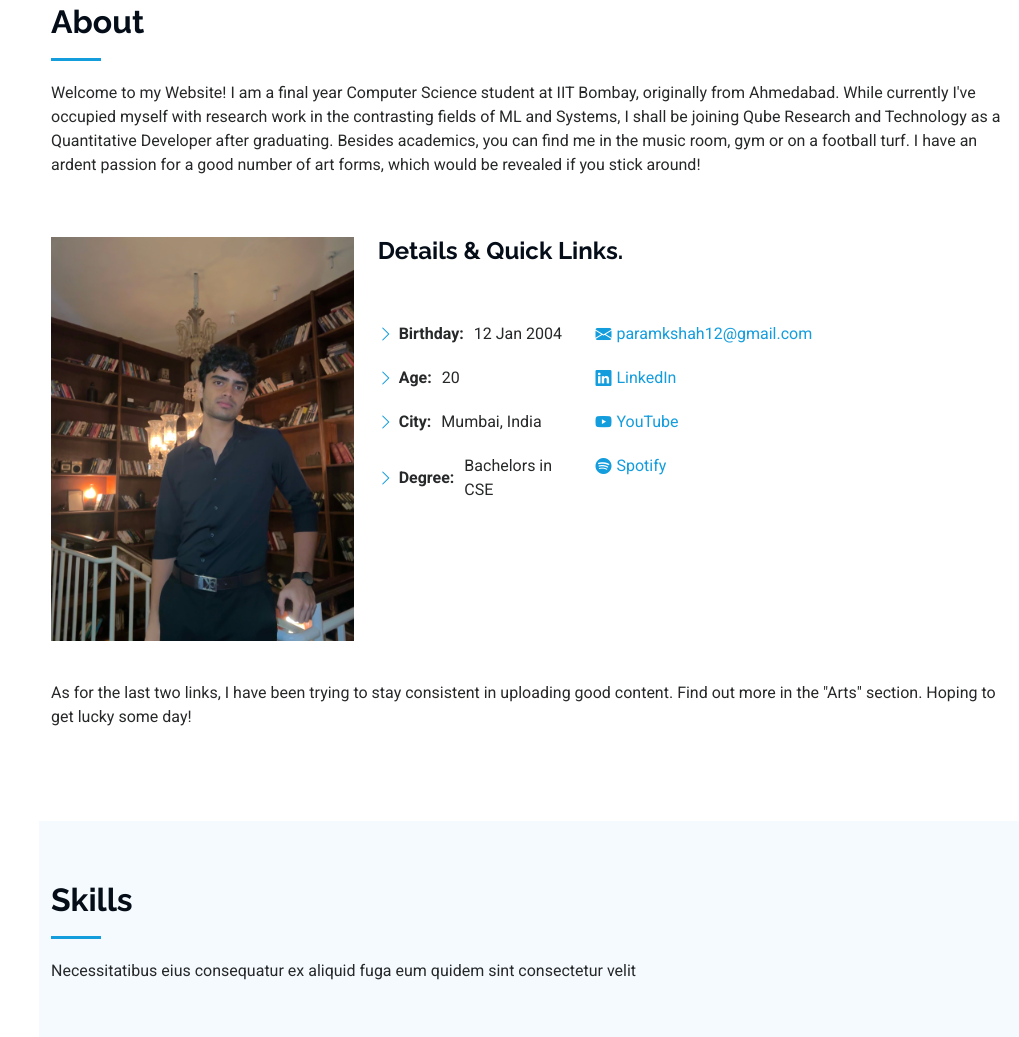
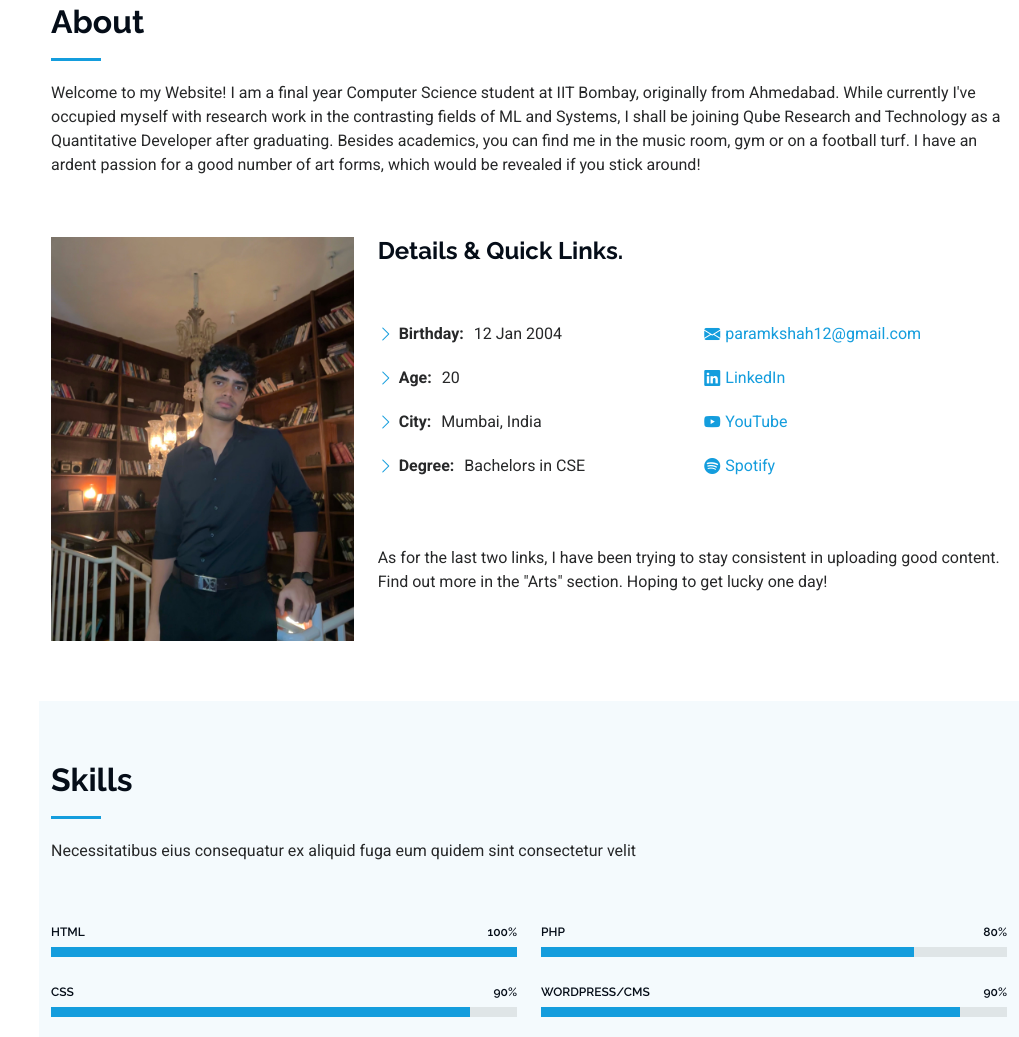
Before and after one commit to paramkshah12/paramkshah12.github.io, a plain HTML site: page index.html in a window 1280 px wide. Shown: the part 857-1894 px from the top of the page, without its empty margins (261-1280 px from the left). Drawn offline with Linux system fonts and the light colour scheme.

Commit message:
Changed layout

```diff
--- a/index.html
+++ b/index.html
@@ -121,7 +121,7 @@
             <h2>Details &amp; Quick Links.</h2>
             <br><br>
             <div class="row">
-              <div class="col-lg-4">
+              <div class="col-lg-6">
                 <ul>
                   <li><i class="bi bi-chevron-right"></i> <strong>Birthday:</strong> <span>12 Jan 2004</span></li>
                   <li><i class="bi bi-chevron-right"></i> <strong>Age:</strong> <span>20</span></li>
@@ -129,7 +129,7 @@
                   <li><i class="bi bi-chevron-right"></i> <strong>Degree:</strong> <span>Bachelors in CSE</span></li>
                 </ul>
               </div>
-              <div class="col-lg-8">
+              <div class="col-lg-6">
                 <ul>
                   <li>
                     <i class="bi bi-envelope-fill"></i>
@@ -150,11 +150,10 @@
                 </ul>
               </div>
             </div>
-
+            <p class="py-3"></p>
+              As for the last two links, I have been trying to stay consistent in uploading good content. Find out more in the "Arts" section. Hoping to get lucky one day!
+            </p>
             </div>
-            <p class="py-3">
-              As for the last two links, I have been trying to stay consistent in uploading good content. Find out more in the "Arts" section. Hoping to get lucky some day!
-            </p>
           </div>
         </div>
 
```
